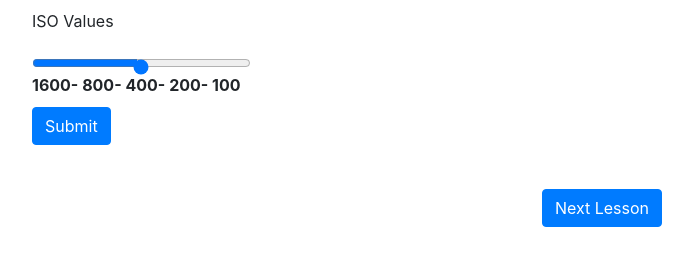
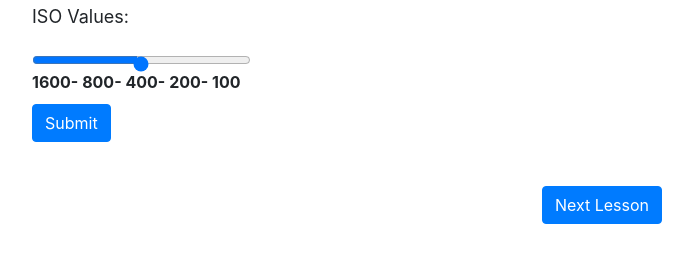
Before and after one commit to YYwang14/UI-Technical-Prototype, a Flask app: page /iso_quiz in a window 1280 px wide. Shown: the part 580-837 px from the top of the page, without its empty margins (38-731 px from the left). After the commit the page ends 804 px from the top, so only its background shows below. Run offline with Flask 3, Linux system fonts and the light colour scheme; some libraries are stand-ins or nearby versions.

Commit message:
Update iso_quiz.html

```diff
--- a/templates/iso_quiz.html
+++ b/templates/iso_quiz.html
@@ -8,22 +8,22 @@
     <div class="row">
         <!-- Image being matched on the left -->
         <div class="col-md-6" style="margin-left: -25%;">
-            <h1 class="title">Match this picture</h1>
+            <h1 class="title" style="font-size: 35px;">Match this picture</h1>
             <img src="{{ url_for('static', filename='images/ISO100.png') }}" id="dynamicImage" >
         </div>
 
         <!-- Image to match on the right -->
         <!-- Image to match on the right -->
         <div class="col-md-6" style="margin-left: 20%; margin-top: 4px;">
-          <h1 class="title">to this picture</h1>
+          <h1 class="title" style="font-size: 35px;">to this picture</h1>
           <img src="{{ url_for('static', filename='images/' + random_iso_image) }}" id="randomImage">
       </div>
 
     </div>
 
     <div class="slider-container" style="margin-left: -25%;">
-        <p style="margin-top: 30px;">ISO Values</p>
-        <input type="range" min="0" max="4" step="1" class="slider" id="isoRange" style="width: 23%; margin-top: -3%;">
+        <p style="margin-top: 30px; font-size: 18px;">ISO Values:</p>
+        <input type="range" min="0" max="4" step="1" class="slider" id="isoRange" style="width: 23%; margin-top: -10%;">
         <!-- Display the values below the slider -->
         <div class="slider-values bold">
             <span>1600-</span>
```
